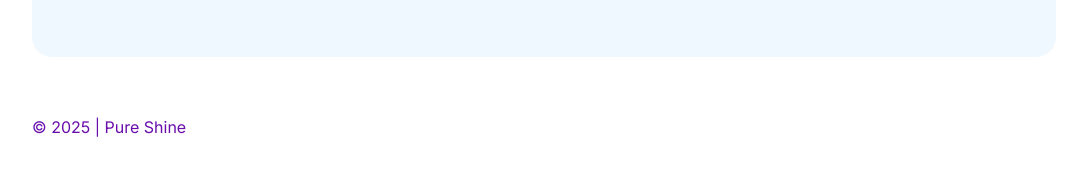
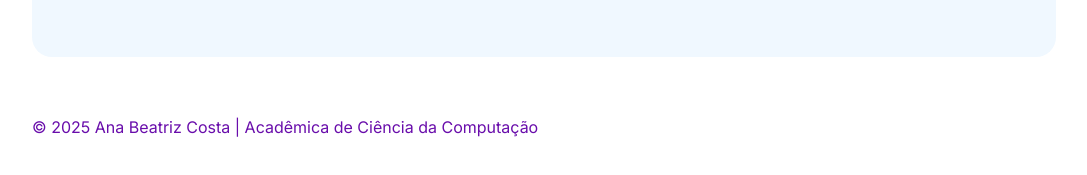
Before and after one commit to ana-beatriz-ssc/pure-shine-landing-page, a plain HTML site: page index.html in a window 1280 px wide. Shown: the part 3700-3875 px from the top of the page, without its empty margins (96-1183 px from the left). Drawn offline with Linux system fonts and the light colour scheme.

Commit message:
UPDATE: copyright final

```diff
--- a/index.html
+++ b/index.html
@@ -219,7 +219,7 @@
     </section>
 
     <div class="copyright container">
-        <p>© 2025 | Pure Shine</p>
+        <p>© 2025 Ana Beatriz Costa | Acadêmica de Ciência da Computação</p>
     </div>
 
     <script>
```
